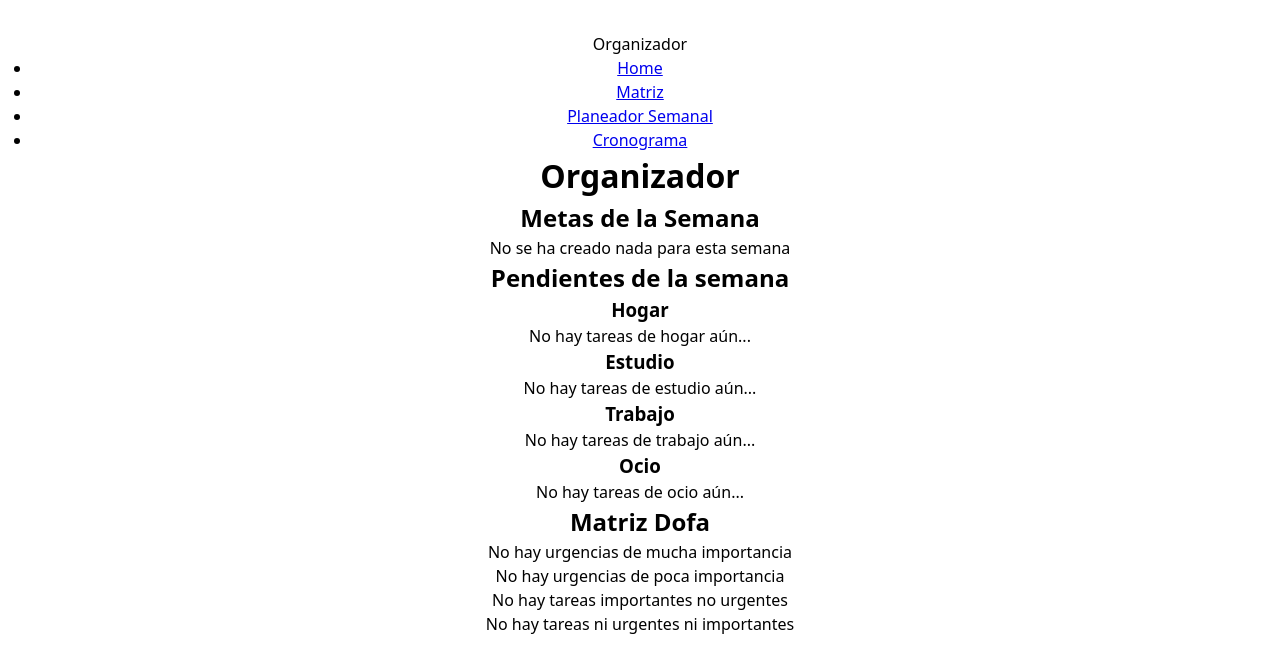
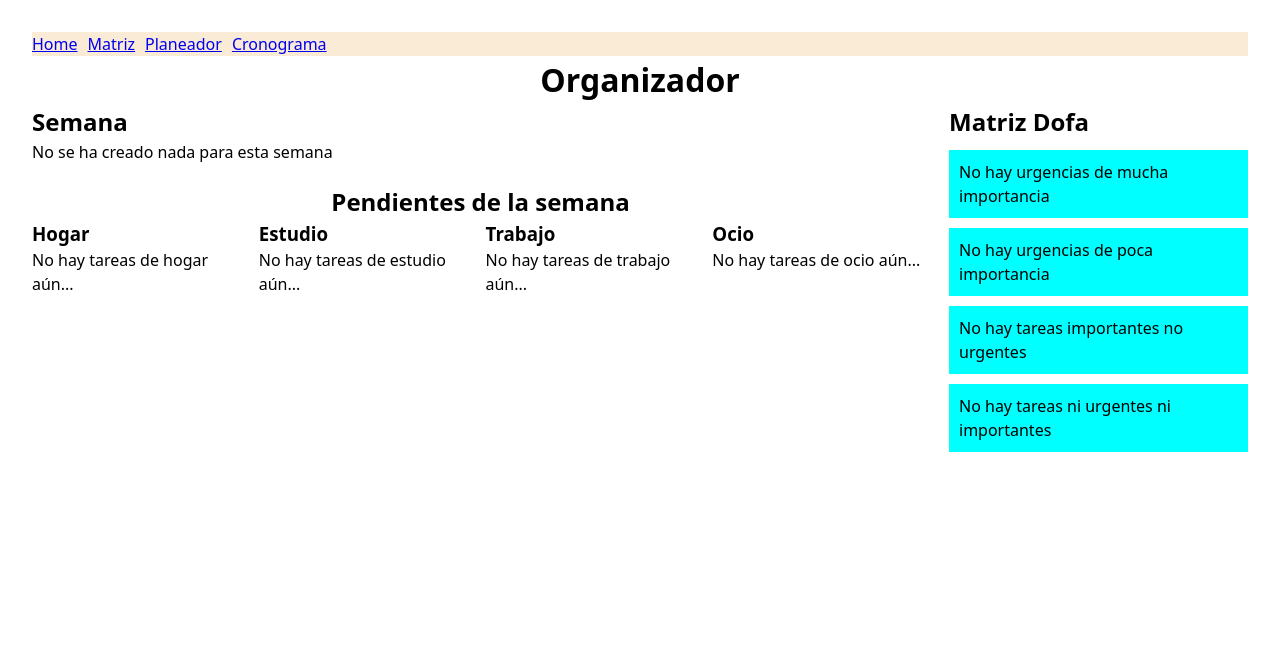
Before and after one commit to ZergioPC/my-mom-schedule, a React (Vite) app: page /#/ in a window 1280 px wide. Shown: the top 672 px of the page. Built offline with nearby package versions, Linux system fonts and the light colour scheme.

Commit message:
FEATURE. Organizacion de la UI

```diff
--- a/src/App/App.jsx
+++ b/src/App/App.jsx
@@ -14,7 +14,7 @@ import useMatrizCtx from '../Hooks/useMatrizCtx';
 const rutas = [
   {to: "/", text: "Home"},
   {to: "/matriz", text: "Matriz"},
-  {to: "/semana", text: "Planeador Semanal"},
+  {to: "/semana", text: "Planeador"},
   {to: "/cronograma", text: "Cronograma"},
 ];
 
--- a/src/Components/CronogramaItem/index.jsx
+++ b/src/Components/CronogramaItem/index.jsx
@@ -9,7 +9,7 @@ function CronogramaItem({ item, counter }){
   return(
     <article className="CronogramaItem">
       <span>
-        {"Semana " + (semana < 10 ? "0"+semana : semana)}
+        Semana {String(semana).padStart(2,"0")}
       </span>
 
       <div>
--- /dev/null
+++ b/src/Components/Header/Header.css
@@ -0,0 +1,11 @@
+.Header {
+  list-style: none;
+  background-color: antiquewhite;
+}
+
+.Header-navList {
+  list-style: none;
+  display: flex;
+  flex-direction: row;
+  gap: 10px;
+}
--- a/src/Components/Header/index.jsx
+++ b/src/Components/Header/index.jsx
@@ -1,12 +1,12 @@
+import "./Header.css";
 import React from "react";
 import { NavLink } from "react-router-dom";
 
 function Header({ rutas }){
   return (
-    <header>
-      <span>Organizador</span>
+    <header className="Header">
       <nav>
-        <ul>
+        <ul className="Header-navList">
           {rutas.map( (ruta,i) => (
             <li key={i}>
               <NavLink to={ruta.to}>{ruta.text}</NavLink>
--- /dev/null
+++ b/src/Pages/Home/Home.css
@@ -0,0 +1,49 @@
+.Home {
+  display: grid;
+  grid-template-columns: 3fr 1fr;
+  grid-template-rows: 1fr 5fr;
+  gap: 20px;
+}
+
+.Home-current {
+  grid-row: 1/2;
+  grid-column: 1/2;
+  text-align: left;
+}
+
+.Home-current > ul {
+  display: grid;
+  grid-template-columns: repeat(3,1fr);
+  gap: 5px;
+  text-align: left;
+}
+
+.Home-semana {
+  grid-row: 2/3;
+  grid-column: 1/2;
+}
+
+.Home-semana-container {
+  display: grid;
+  grid-template-columns: repeat(4,1fr);
+  gap: 10px;
+  text-align: left;
+}
+
+.Home-matriz {
+  grid-row: 1/3;
+  grid-column: 2/3;
+  display: flex;
+  flex-direction: column;
+  gap: 10px;
+  text-align: left;
+}
+
+.Home-matriz > article {
+  padding: 10px;
+  background-color: aqua;
+}
+
+.Home-matriz ul {
+ list-style: none;
+}
--- a/src/Pages/Home/index.jsx
+++ b/src/Pages/Home/index.jsx
@@ -1,4 +1,4 @@
-import React from "react";
+import "./Home.css"
 
 import useLocalStorage from "../../Hooks/useLocalStorage";
 import useCronograma from "../../Hooks/useCronograma";
@@ -20,18 +20,20 @@ function Home(){
   return(
     <>
       <h1>Organizador</h1>
-      <main>
+      <main className="Home">
 
         {/* MARK: Current Week */}
-        <section>
-          <h2>Metas de la Semana</h2>
+        <section className="Home-current">
+          <h2>Semana {
+            currentWeekData && String(currentWeekData.id).padStart(2,"0")
+          }</h2>
           {currentWeekData ? (
             <>
-              <p>{currentWeekData.submeta}</p>
-              <span>{currentWeekData.tema}</span>
+              <p>Meta: {currentWeekData.submeta}</p>
+              <span>Tema: {currentWeekData.tema}</span>
               <ul>
                 {currentWeekData.tareas.map((item, idx) =>
-                  <li  key={idx}>item</li>
+                  <li  key={idx}>{item.txt}</li>
                 )}
               </ul>
             </>
@@ -41,9 +43,10 @@ function Home(){
         </section>
 
         {/* MARK: Semana Tasks */}
-        <section>
+        <section className="Home-semana">
           <h2>Pendientes de la semana</h2>
 
+          <div className="Home-semana-container">
             <article>
               <h3>Hogar</h3>
               <ol>
@@ -95,10 +98,12 @@ function Home(){
                   )}
               </ol>
             </article>
+          </div>
         </section>
 
+
         {/* MARK: Matriz */}
-        <section>
+        <section className="Home-matriz">
           <h2>Matriz Dofa</h2>
 
           <article>
```
Lines whose indentation alone changed are shown as unchanged.
